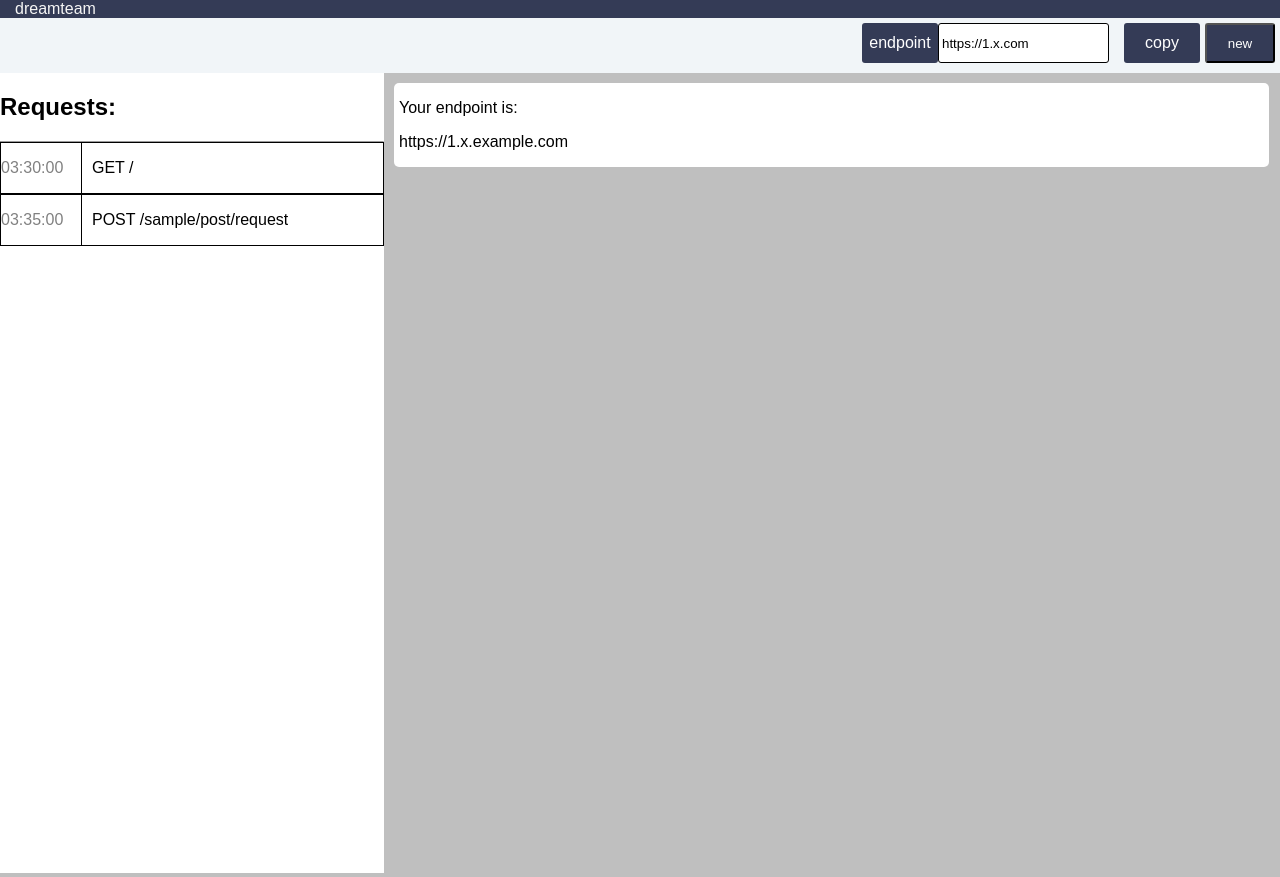
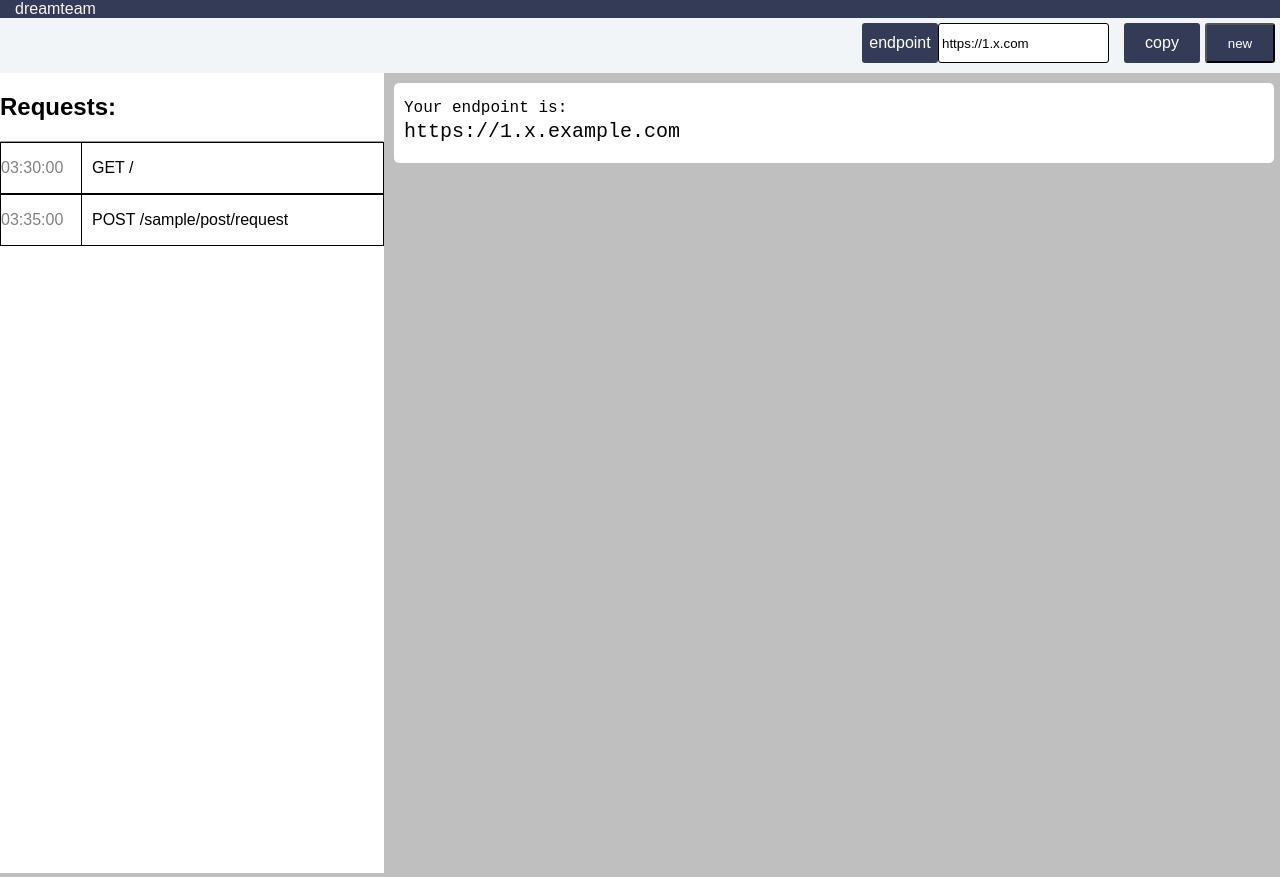
Before and after one commit to MattReg12/request_bin_clone, a React (Vite) app: page /bin/1 in a window 1280 px wide. Built offline with nearby package versions, Linux system fonts and the light colour scheme; no server answers; a web font is replaced by a local one.

Commit message:
fixed endpoint font

```diff
--- a/src/components/EndpointDetail.tsx
+++ b/src/components/EndpointDetail.tsx
@@ -7,8 +7,8 @@ interface EndpointProp {
 function EndpointDetail({ binId }: EndpointProp) {
   return (
     <div className={styles.wrapper}>
-      <p>Your endpoint is: </p>
-      <p>{`https://${binId}.x.example.com`}</p>
+      <p className={styles.p2}>Your endpoint is: </p>
+      <p className={styles.p}>{`https://${binId}.x.example.com`}</p>
     </div>
   )
 }
--- a/src/components/EndpointDetails.module.css
+++ b/src/components/EndpointDetails.module.css
@@ -6,5 +6,15 @@
   position: absolute;
   top: 10px;
   border-radius: 5px;
-  padding-left: 5px
+  padding-left: 10px;
+  font-family: monospace, SFMono-Regular, Menlo, Monaco, Consolas, Liberation Mono, Courier New;
 }
+
+.p {
+  font-size: 20px;
+  margin-top: 3px;
+}
+
+.p2 {
+  margin-bottom: 3px;
+}
```
